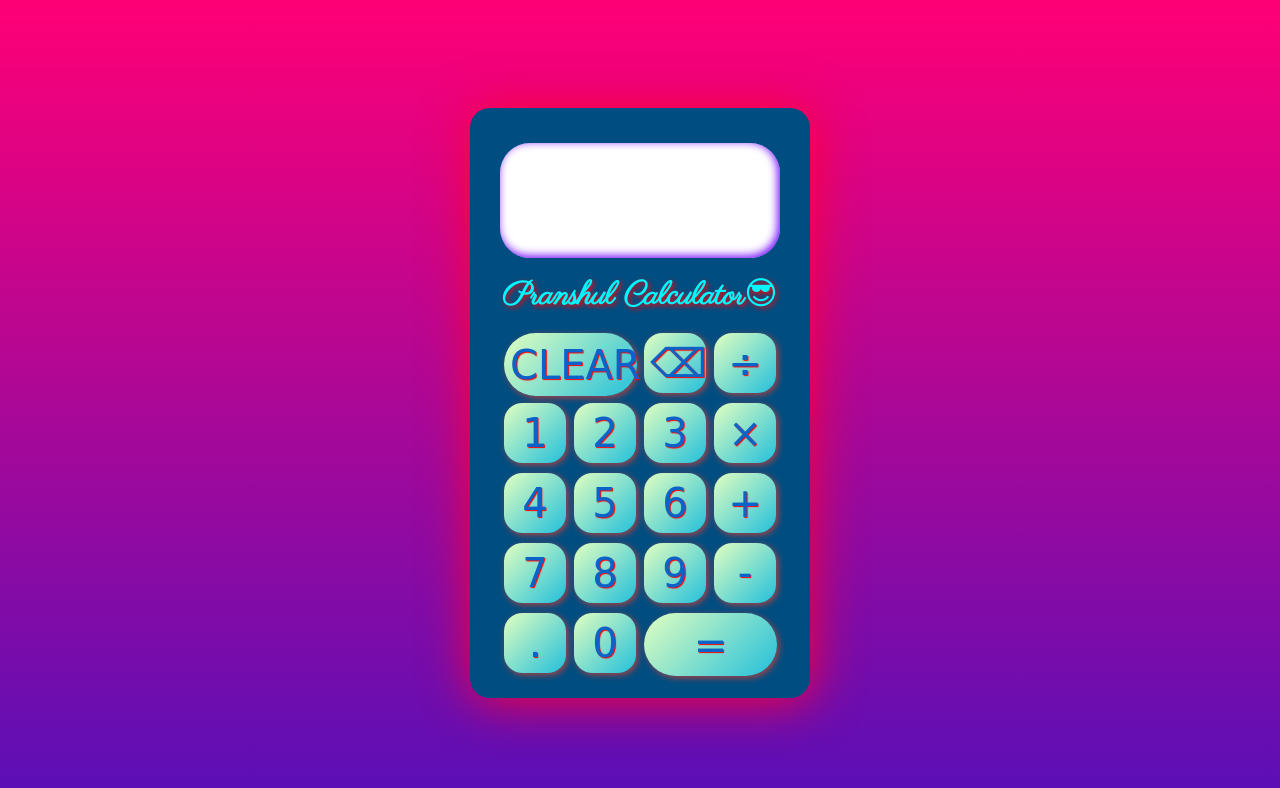
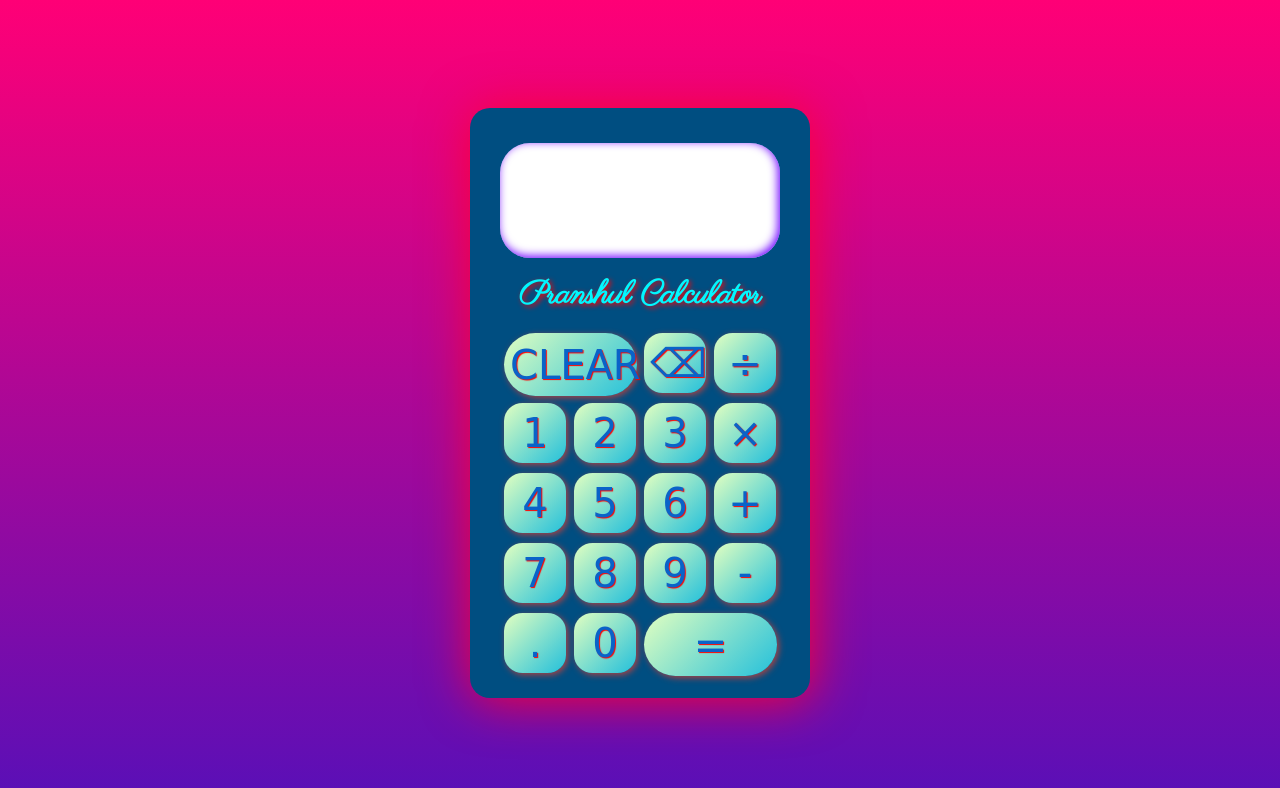
Before and after one commit to PranshulGG/Calculator., a plain HTML site: page index.html in a window 1280 px wide. Drawn offline with Linux system fonts and the light colour scheme.

Commit message:
Update index.html

```diff
--- a/index.html
+++ b/index.html
@@ -44,7 +44,7 @@
         <script src="script.js"></script>
     </div>
 	</div>
-	<footer>Pranshul Calculator😎
+	<footer>Pranshul Calculator
 
 
 	</footer>
```
